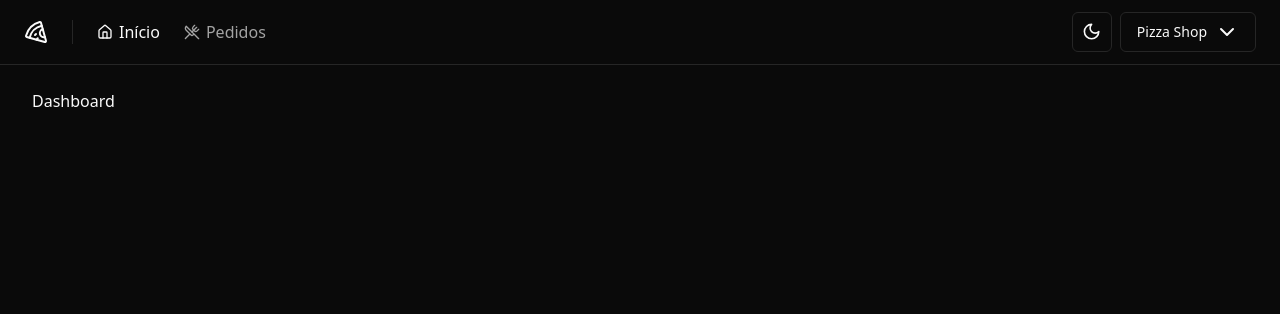
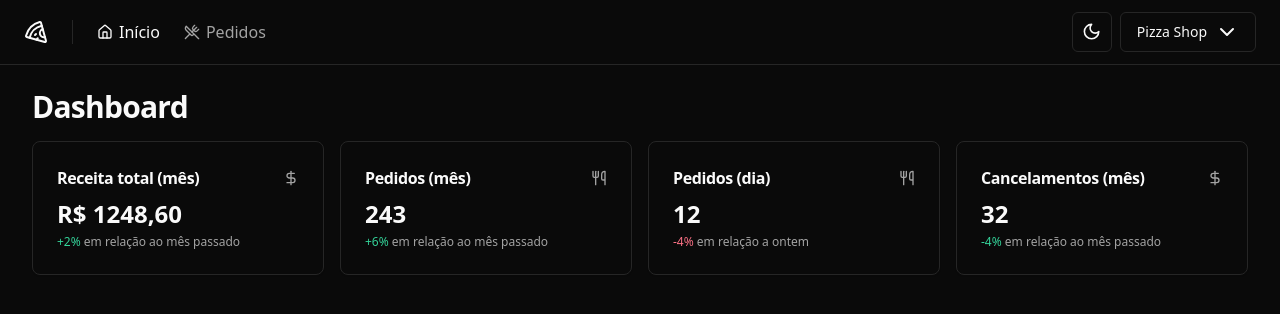
Before and after one commit to luancardosoti/ignite-reactjs-04-pizza-shop, a React (Vite) app: page / in a window 1280 px wide. Shown: the top 314 px of the page. Built offline with nearby package versions, Linux system fonts and the light colour scheme.

Commit message:
feat: add dashboard page

```diff
--- /dev/null
+++ b/src/components/ui/card.tsx
@@ -0,0 +1,79 @@
+import * as React from 'react'
+
+import { cn } from '@/lib/utils'
+
+const Card = React.forwardRef<
+  HTMLDivElement,
+  React.HTMLAttributes<HTMLDivElement>
+>(({ className, ...props }, ref) => (
+  <div
+    ref={ref}
+    className={cn(
+      'rounded-lg border bg-card text-card-foreground shadow-sm',
+      className,
+    )}
+    {...props}
+  />
+))
+Card.displayName = 'Card'
+
+const CardHeader = React.forwardRef<
+  HTMLDivElement,
+  React.HTMLAttributes<HTMLDivElement>
+>(({ className, ...props }, ref) => (
+  <div
+    ref={ref}
+    className={cn('flex flex-col space-y-1.5 p-6', className)}
+    {...props}
+  />
+))
+CardHeader.displayName = 'CardHeader'
+
+const CardTitle = React.forwardRef<
+  HTMLParagraphElement,
+  React.HTMLAttributes<HTMLHeadingElement>
+>(({ className, ...props }, ref) => (
+  <h3
+    ref={ref}
+    className={cn(
+      'text-2xl font-semibold leading-none tracking-tight',
+      className,
+    )}
+    {...props}
+  />
+))
+CardTitle.displayName = 'CardTitle'
+
+const CardDescription = React.forwardRef<
+  HTMLParagraphElement,
+  React.HTMLAttributes<HTMLParagraphElement>
+>(({ className, ...props }, ref) => (
+  <p
+    ref={ref}
+    className={cn('text-sm text-muted-foreground', className)}
+    {...props}
+  />
+))
+CardDescription.displayName = 'CardDescription'
+
+const CardContent = React.forwardRef<
+  HTMLDivElement,
+  React.HTMLAttributes<HTMLDivElement>
+>(({ className, ...props }, ref) => (
+  <div ref={ref} className={cn('p-6 pt-0', className)} {...props} />
+))
+CardContent.displayName = 'CardContent'
+
+const CardFooter = React.forwardRef<
+  HTMLDivElement,
+  React.HTMLAttributes<HTMLDivElement>
+>(({ className, ...props }, ref) => (
+  <div
+    ref={ref}
+    className={cn('flex items-center p-6 pt-0', className)}
+    {...props}
+  />
+))
+CardFooter.displayName = 'CardFooter'
+
+export { Card, CardHeader, CardFooter, CardTitle, CardDescription, CardContent }
--- a/src/pages/app/dashboard.tsx
+++ /dev/null
@@ -1,10 +0,0 @@
-import { Helmet } from 'react-helmet-async'
-
-export function Dashboard() {
-  return (
-    <div>
-      <Helmet title="Dashboard" />
-      <h1>Dashboard</h1>
-    </div>
-  )
-}
--- /dev/null
+++ b/src/pages/app/dashboard/dashboard.tsx
@@ -0,0 +1,24 @@
+import { Helmet } from 'react-helmet-async'
+
+import { DayOrdersAmountCard } from './day-orders-amount-card'
+import { MonthCanceledOrdersAmountCard } from './month-canceled-amount-card'
+import { MonthOrdersAmountCard } from './month-orders-amount-card'
+import { MonthRevenueCard } from './month-revenue-card'
+
+export function Dashboard() {
+  return (
+    <>
+      <Helmet title="Dashboard" />
+      <div className="flex flex-col gap-4">
+        <h1 className="text-3xl font-bold tracking-tight">Dashboard</h1>
+
+        <div className="grid grid-cols-4 gap-4">
+          <MonthRevenueCard />
+          <MonthOrdersAmountCard />
+          <DayOrdersAmountCard />
+          <MonthCanceledOrdersAmountCard />
+        </div>
+      </div>
+    </>
+  )
+}
--- /dev/null
+++ b/src/pages/app/dashboard/day-orders-amount-card.tsx
@@ -0,0 +1,21 @@
+import { Utensils } from 'lucide-react'
+
+import { Card, CardContent, CardHeader, CardTitle } from '@/components/ui/card'
+
+export function DayOrdersAmountCard() {
+  return (
+    <Card>
+      <CardHeader className="flex-row items-center justify-between space-y-0 pb-2">
+        <CardTitle className="text-base font-semibold">Pedidos (dia)</CardTitle>
+        <Utensils className="h-4 w-4 text-muted-foreground" />
+      </CardHeader>
+      <CardContent className="space-y-1">
+        <span className="text-2xl font-bold">12</span>
+        <p className="text-xs text-muted-foreground">
+          <span className="text-rose-500 dark:text-rose-400">-4%</span> em
+          relação a ontem
+        </p>
+      </CardContent>
+    </Card>
+  )
+}
--- /dev/null
+++ b/src/pages/app/dashboard/month-canceled-amount-card.tsx
@@ -0,0 +1,23 @@
+import { DollarSign } from 'lucide-react'
+
+import { Card, CardContent, CardHeader, CardTitle } from '@/components/ui/card'
+
+export function MonthCanceledOrdersAmountCard() {
+  return (
+    <Card>
+      <CardHeader className="flex-row items-center justify-between space-y-0 pb-2">
+        <CardTitle className="text-base font-semibold">
+          Cancelamentos (mês)
+        </CardTitle>
+        <DollarSign className="h-4 w-4 text-muted-foreground" />
+      </CardHeader>
+      <CardContent className="space-y-1">
+        <span className="text-2xl font-bold">32</span>
+        <p className="text-xs text-muted-foreground">
+          <span className="text-emerald-500 dark:text-emerald-400">-4%</span> em
+          relação ao mês passado
+        </p>
+      </CardContent>
+    </Card>
+  )
+}
--- /dev/null
+++ b/src/pages/app/dashboard/month-orders-amount-card.tsx
@@ -0,0 +1,21 @@
+import { Utensils } from 'lucide-react'
+
+import { Card, CardContent, CardHeader, CardTitle } from '@/components/ui/card'
+
+export function MonthOrdersAmountCard() {
+  return (
+    <Card>
+      <CardHeader className="flex-row items-center justify-between space-y-0 pb-2">
+        <CardTitle className="text-base font-semibold">Pedidos (mês)</CardTitle>
+        <Utensils className="h-4 w-4 text-muted-foreground" />
+      </CardHeader>
+      <CardContent className="space-y-1">
+        <span className="text-2xl font-bold">243</span>
+        <p className="text-xs text-muted-foreground">
+          <span className="text-emerald-500 dark:text-emerald-400">+6%</span> em
+          relação ao mês passado
+        </p>
+      </CardContent>
+    </Card>
+  )
+}
--- /dev/null
+++ b/src/pages/app/dashboard/month-revenue-card.tsx
@@ -0,0 +1,23 @@
+import { DollarSign } from 'lucide-react'
+
+import { Card, CardContent, CardHeader, CardTitle } from '@/components/ui/card'
+
+export function MonthRevenueCard() {
+  return (
+    <Card>
+      <CardHeader className="flex-row items-center justify-between space-y-0 pb-2">
+        <CardTitle className="text-base font-semibold">
+          Receita total (mês)
+        </CardTitle>
+        <DollarSign className="h-4 w-4 text-muted-foreground" />
+      </CardHeader>
+      <CardContent className="space-y-1">
+        <span className="text-2xl font-bold">R$ 1248,60</span>
+        <p className="text-xs text-muted-foreground">
+          <span className="text-emerald-500 dark:text-emerald-400">+2%</span> em
+          relação ao mês passado
+        </p>
+      </CardContent>
+    </Card>
+  )
+}
--- a/src/routes.tsx
+++ b/src/routes.tsx
@@ -2,7 +2,7 @@
 
 import { AppLayout } from './pages/_layouts/app'
 import { AuthLayout } from './pages/_layouts/auth'
-import { Dashboard } from './pages/app/dashboard'
+import { Dashboard } from './pages/app/dashboard/dashboard'
 import { Orders } from './pages/app/orders/orders'
 import { SignIn } from './pages/auth/sign-in'
 import { SignUp } from './pages/auth/sign-up'
```
